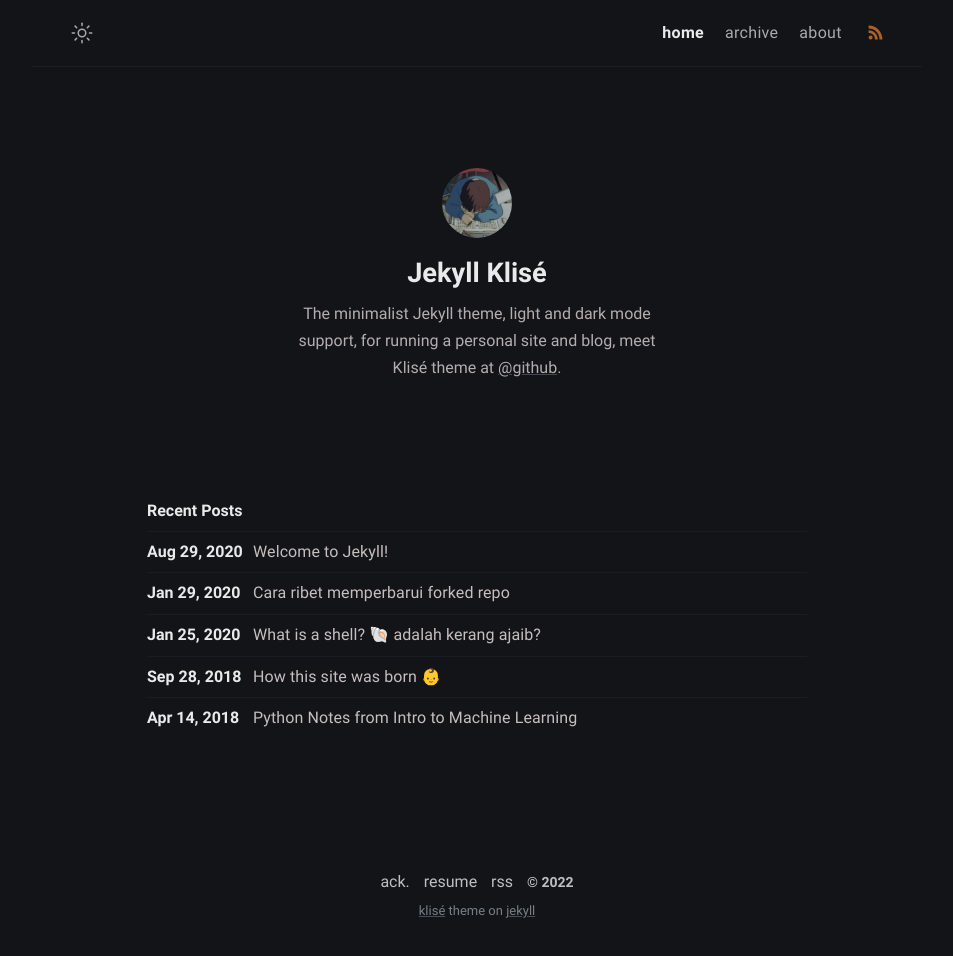
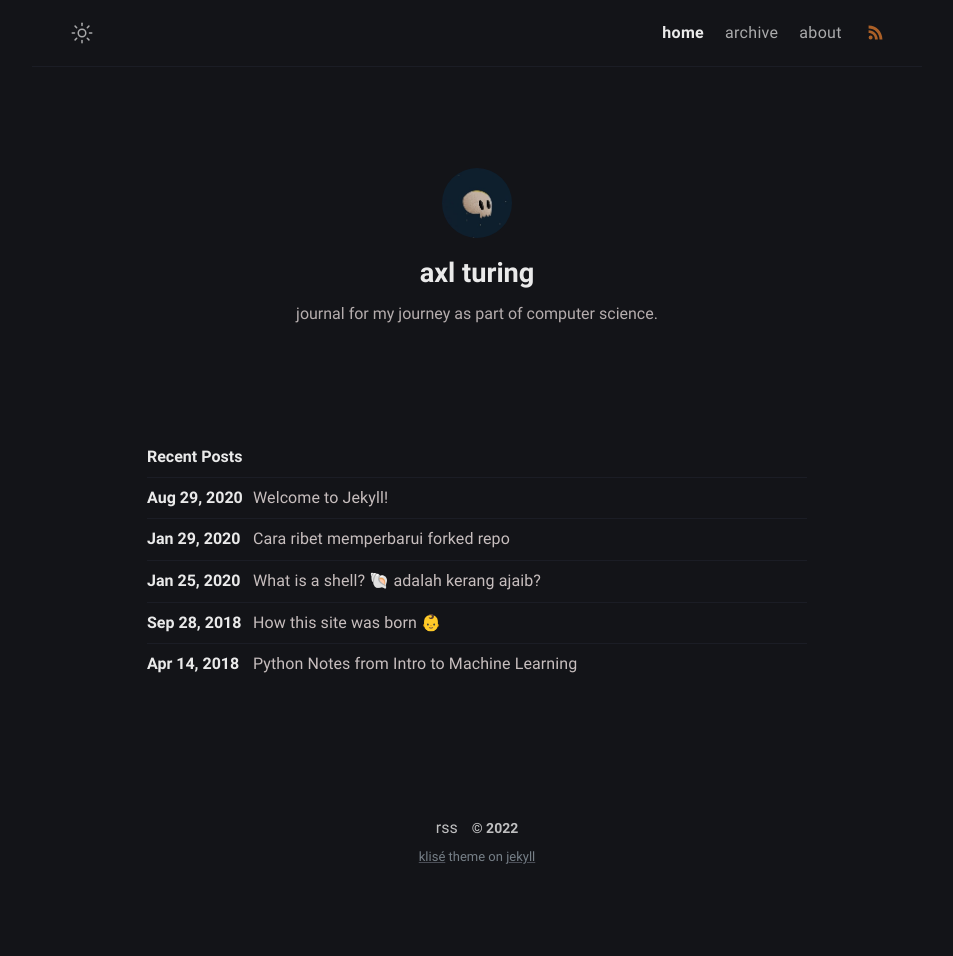
Before and after one commit to axlturing/rocknbyte.github.io, a Jekyll site: the page built from index.md, in a window 1280 px wide. Shown: the whole page, without its empty margins (163-1116 px from the left). Built offline with Jekyll 4.4.1, drawn with Linux system fonts in a browser that asks for light colours; after the commit the page ends 902 px from its top, so only the background shows below that.

Commit message:
initial 2

```diff
--- a/Gemfile
+++ b/Gemfile
@@ -29,3 +29,5 @@ end
 
 # Performance-booster for watching directories on Windows
 # gem "wdm", "~> 0.1.0" if Gem.win_platform?
+
+gem "webrick", "~> 1.7"
--- a/_config.yml
+++ b/_config.yml
@@ -1,5 +1,5 @@
 # Site settings
-title: Klise Theme # site title
+title: Axl Turing # site title
 description: >- # site description
   He's writing in Bahasa about web technology and experience as a journal
   for documentation things that he learned, meet him <a href="https://github.com/piharpi" target="_blank" rel="noopener">@github</a>.
@@ -11,22 +11,21 @@ mode: dark # default theme "dark" | "light"
 
 # Profile settings
 author:
-  name: Jekyll Klisé # author name
+  name: axl turing # author name
   bio: >- # tell to the world
-    The minimalist Jekyll theme, light and dark mode support, for running a personal site and blog,
-    meet Klisé theme at <a href="https://github.com/piharpi/jekyll-klise" target="_blank" rel="noopener">@github</a>.
-  username: username # general username
-  github: github_username # github username
-  twitter: twitter_username # twitter username
+    journal for my journey as part of computer science.
+  username: axlturing # general username
+  github: axlturing # github username
+  twitter: axlturing # twitter username
   facebook: facebook_username # facebook username
   email: your-email@email.com # email adress
-  avatar: /assets/img/avatar.jpg # change with your own avatar
+  avatar: /assets/img/X18e9ctE_400x400.jpeg # change with your own avatar
 
 # URL settings
 url: "https://klise.now.sh" #
 baseurl:
 permalink: /:title/
-google_analytics: # leave it blank if not wish
+google_analytics: G-GL3X6NRCJ4
 fb_appid:
 
 # Collection setting
--- a/_includes/footer.html
+++ b/_includes/footer.html
@@ -1,6 +1,4 @@
 <footer class="footer">
-  <a class="footer_item" href="/thanks">ack.</a>
-  <a class="footer_item" href="javascript::void(0)">resume</a>
   <a class="footer_item" href="/feed.xml">rss</a>
   <span class="footer_item">&copy; {{ site.time | date: "%Y" }}</span>
   <small class="footer_copyright">
```
Also changed, not shown: thanks.md (deleted, +0 -13 lines), assets/img/X18e9ctE_400x400.jpeg (added), assets/img/avatar.jpg (deleted).
